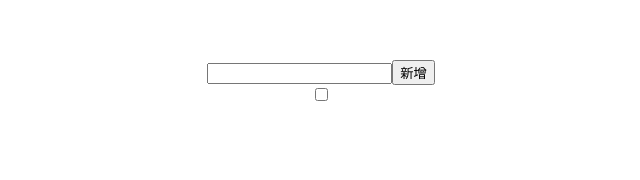
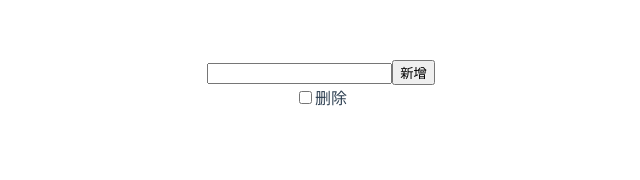
Before and after one commit to no1harm/ts-todo-list, a Vue app: page / in a window 1280 px wide. Both pictures are taken after a click on the button "新增". Shown: the top 180 px of the page, without its empty margins (319-959 px from the left). Built offline with nearby package versions, Linux system fonts and the light colour scheme.

Commit message:
可删除 todo

```diff
--- a/src/App.vue
+++ b/src/App.vue
@@ -1,7 +1,7 @@
 <template>
   <div id="app">
     <NewTodo @addTodo="addTodo"/>
-    <TodoList :list="list" @updateTodo="updateTodo"/>
+    <TodoList :list="list" @updateTodo="updateTodo" @deletedTodo="deleteTodo"/>
   </div>
 </template>
 
@@ -32,6 +32,10 @@ export default class App extends Vue {
     let newTodo:Todo = Object.assign({},todo,part)
     this.list.splice(index,1,newTodo)
   }
+  deleteTodo(todo:Todo){
+    let index:number = this.list.indexOf(todo)
+    this.list.splice(index,1)
+  }
 }
 </script>
 
--- a/src/components/TodoList.vue
+++ b/src/components/TodoList.vue
@@ -4,6 +4,7 @@
         <input type="checkbox" :checked="todoitem.status === 'done'"
         @change="changeStatus(todoitem,$event)">
         <span>{{todoitem.name}}</span>
+        <span @click="deleteTodo(todoitem)">删除</span>
       </div>
     </div>
 </template>
@@ -24,5 +25,8 @@ export default class TodoList extends Vue{
     let checked = (<HTMLInputElement>e.target).checked
     this.$emit('updateTodo',todoitem,{status:checked?'done':'todo'})
   }
+  deleteTodo(todoitem){
+    this.$emit('deletedTodo',todoitem)
+  }
 }
 </script>
```
